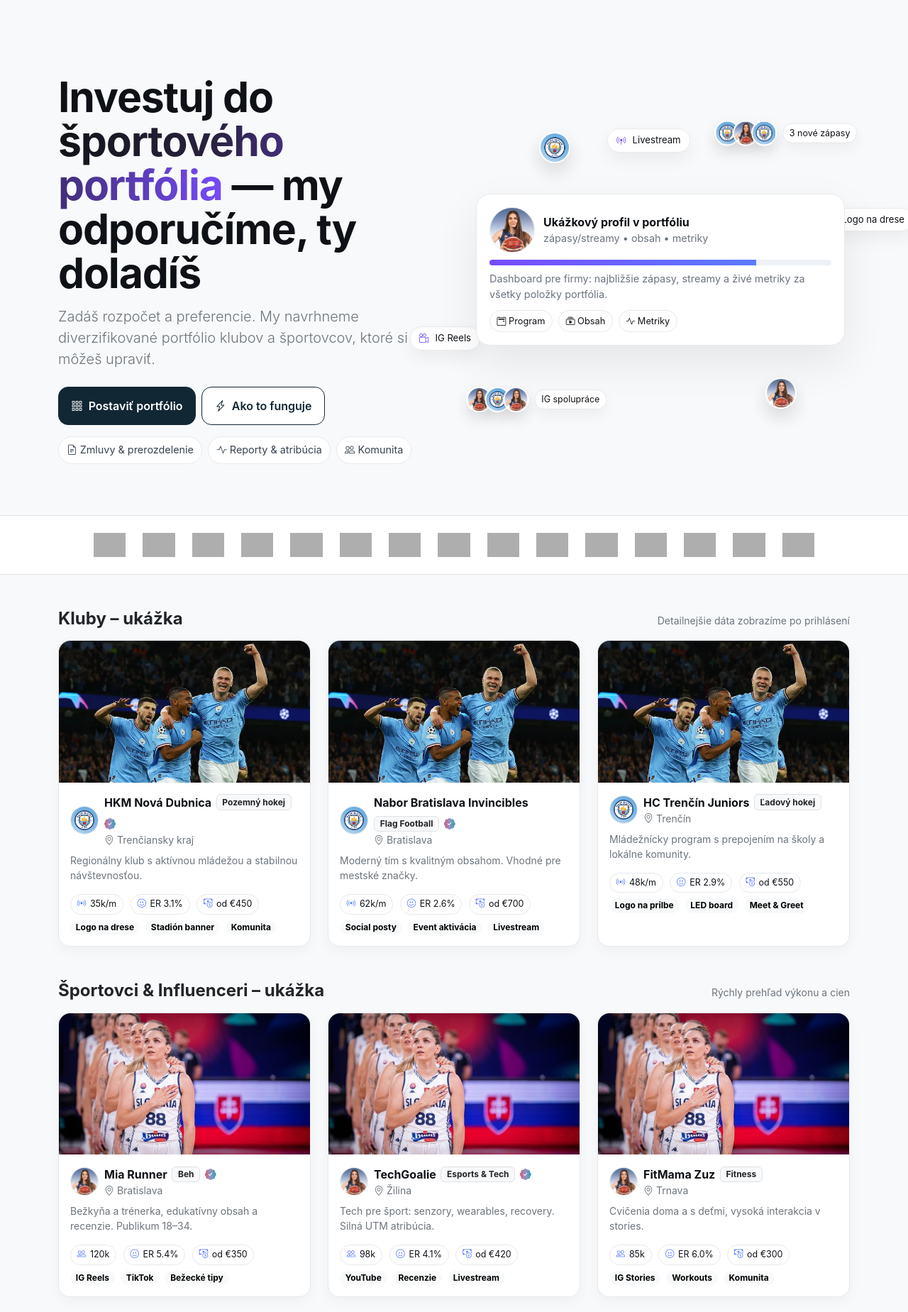
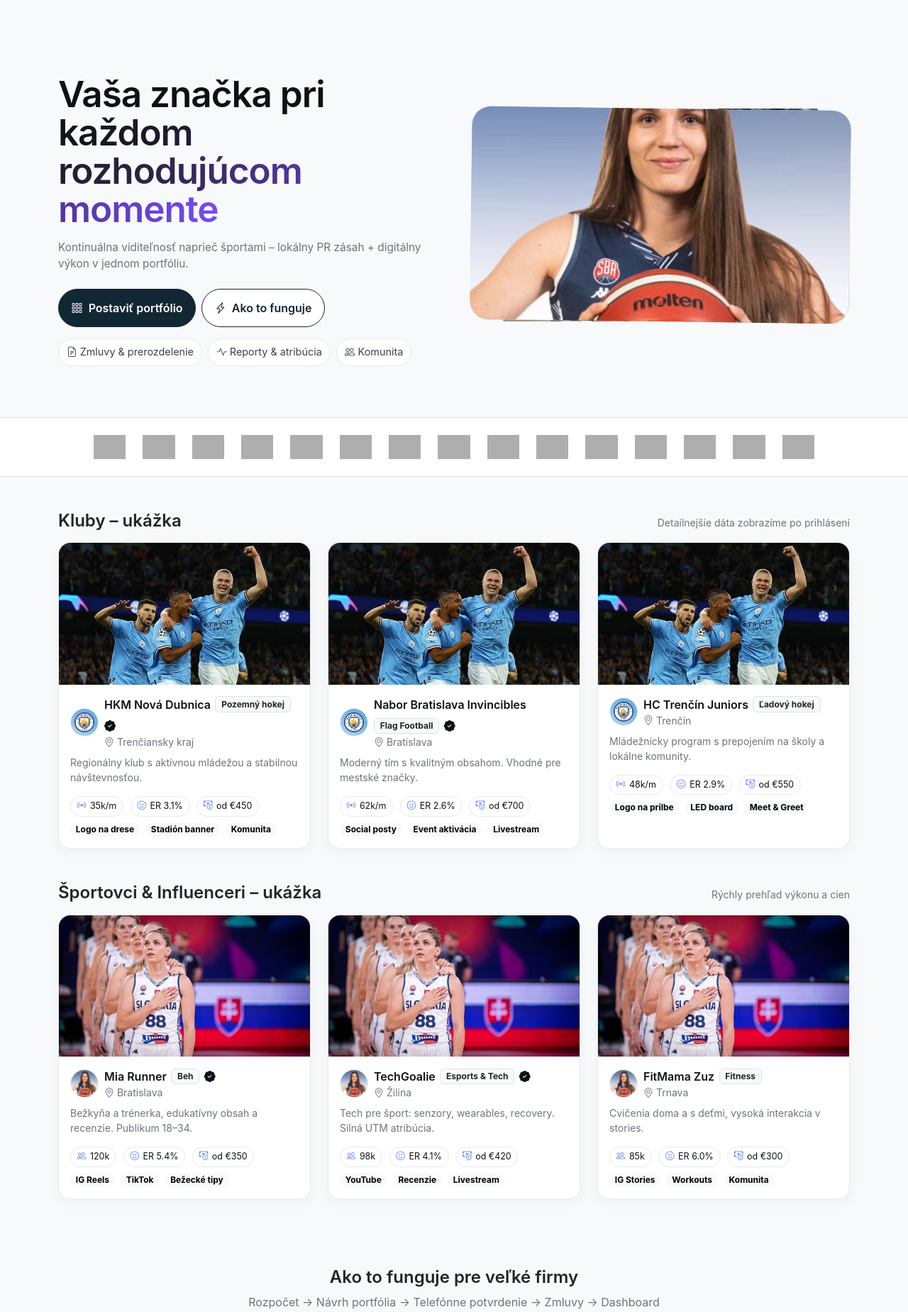
Before and after one commit to andreakollova/sponsor-platforma, a Flask app: page / in a window 1280 px wide. Shown: the part 97-1946 px from the top of the page at 71% size. Run offline with Flask 3, Linux system fonts and the light colour scheme; grey boxes are pictures that could not be loaded.

Commit message:
index new

```diff
--- a/static/styles.css
+++ b/static/styles.css
@@ -1,11 +1,18 @@
 /* ========= Root palette ========= */
 :root{
-  --brand: #122734;      /* hlavná */
-  --brand-2: #774bfb;    /* akcent (koniec gradientu) */
+  --brand: #122734;
+  --brand-2: #774bfb;
   --border:#e6e9ee;
+  --btn-radius: 999px;
+
+  /* jemnejšie váhy nadpisov */
+  --w-hero: 600;
+  --w-title: 600;
 }
 
-body{ font-family: Inter, system-ui, -apple-system, Segoe UI, Roboto, "Helvetica Neue", Arial, "Noto Sans", "Liberation Sans", sans-serif; }
+body{
+  font-family: Inter, system-ui, -apple-system, Segoe UI, Roboto, "Helvetica Neue", Arial, "Noto Sans", "Liberation Sans", sans-serif;
+}
 
 /* ========= Navbar ========= */
 .glass-nav{
@@ -15,9 +22,10 @@
 }
 .brand-logo{ height:28px; width:auto; display:block; }
 
-/* ========= Buttons (zjednotené) ========= */
-.btn-xlg{ padding:.85rem 1.1rem; border-radius:14px; font-weight:600; }
-.btn-slim{ padding:.45rem .9rem; font-weight:600; }
+/* ========= Buttons ========= */
+.btn-xlg{ padding:.85rem 1.1rem; border-radius: var(--btn-radius); font-weight:600; }
+.btn-slim{ padding:.45rem .9rem;  border-radius: var(--btn-radius); font-weight:600; }
+
 .btn-brand{ background: var(--brand); color:#fff; border:1px solid var(--brand); }
 .btn-brand:hover{ filter:brightness(.95); color:#fff; }
 .btn-ghost-brand{ background:#fff; color:var(--brand); border:1px solid var(--brand); }
@@ -25,18 +33,28 @@
 .btn-ghost{ background:#fff; color:#111418; border:1px solid var(--border); }
 .btn-ghost:hover{ background:#f8fafc; }
 
-/* ========= Hero ========= */
-.hero-section{ margin-top:-70px; padding:6.5rem 0 4.5rem; }
+.btn-brand,.btn-ghost-brand,.btn-ghost{ border-radius: var(--btn-radius) !important; }
+
+/* ========= HERO ========= */
+.hero-section{ margin-top:-70px; padding:6.5rem 0 4.5rem; overflow: visible; }
 .hero-title{
-  font-size: clamp(36px, 4.6vw, 64px);
+  /* menší nadpis */
+  font-size: clamp(34px, 4vw, 56px);
   letter-spacing:-0.02em;
   color:#0e1116;
   line-height:1.05;
   margin-bottom:1rem;
+  font-weight: var(--w-hero);
 }
 .accent{
   background-image: linear-gradient(90deg,#111418 0%, #2a2240 40%, #774bfb 100%);
   -webkit-background-clip:text; -webkit-text-fill-color:transparent;
+}
+.hero-section .lead{
+  font-size: clamp(14px, 1.2vw, 18px);
+  font-weight: 400;
+  color: #374151;
+  line-height: 1.5;
 }
 .pill-row{ display:flex; flex-wrap:wrap; gap:.5rem; }
 .chip{
@@ -46,69 +64,60 @@
   background:#fff; color:#374151; font-size:.9rem;
 }
 
-/* stage drží pevný layout, floats sú absolútne mimo karty */
-.hero-stage{
-  position:relative;
-  height:360px;           /* fix výšky kvôli stabilite */
-  display:flex; align-items:center; justify-content:center;
-}
-.hero-floats{ position:absolute; inset:0; pointer-events:none; z-index:2; }
-.hero-card{
-  position:relative;
-  z-index:3;
-  width:min(520px, 100%);
-  background:#ffffff;
-  border:1px solid var(--border);
-  border-radius:20px;
-  box-shadow:0 24px 60px rgba(3,10,20,.08);
-  padding:18px;
+/* === FULL PHOTO (no card look) ======================================= */
+.hero-media{
+  position: relative;
+  width: 100%;
+  max-width: 720px;              /* drží šírku v pravom stĺpci */
+  aspect-ratio: 16 / 9;
+  margin-inline: auto;
+  overflow: visible;             /* aby tagy mohli byť mimo */
+  isolation: isolate;            /* vlastný stacking context */
 }
 
-/* hero card content */
-.hc-head{ display:flex; align-items:center; gap:12px; margin-bottom:10px; }
-.hc-avatar{ width:64px; height:64px; border-radius:50%; border:1px solid var(--border); object-fit:cover; }
-.hc-title{ font-weight:700; color:#0e1116; }
-.hc-sub{ color:#6b7280; font-size:.9rem; }
-.hc-progress{ height:8px; background:#eef2f7; border-radius:999px; overflow:hidden; margin:10px 0 8px; }
-.hc-progress span{ display:block; height:100%; background:linear-gradient(90deg,#774bfb,#5b7cff); }
-.hc-desc{ color:#6b7280; font-size:.9rem; margin:0; }
-.hc-mini{ display:flex; gap:8px; margin-top:12px; }
-.hc-chip{
-  font-size:.8rem; color:#0e1116; background:#fff; border:1px solid var(--border);
-  padding:.3rem .6rem; border-radius:999px;
+/* tvrdý reset: žiadny rám, žiadny tieň, iba jemné zaoblenie */
+.hero-media > img{
+  display:block;
+  width:100%;
+  height:100%;
+  object-fit: cover;
+  background: transparent !important;
+  border: 0 !important;
+  box-shadow: none !important;
+  border-radius: 26px;           /* len jemné zaoblenie */
+  clip-path: inset(0 round 26px);/* čistý rez hrán pre vločkové tagy */
 }
 
-/* floats — konzistentne rozmiestnené */
+/* === Floating avatars – pri rohoch, tesne mimo fotky ================== */
 .orbit-avatar{
-  position:absolute; width:44px; height:44px; border-radius:50%; border:2px solid #fff;
-  box-shadow:0 12px 28px rgba(0,0,0,.15); object-fit:cover; opacity:.98;
+  position:absolute;
+  width:48px; height:48px; border-radius:50%; border:2px solid #fff;
+  box-shadow:0 12px 28px rgba(0,0,0,.15);
+  object-fit:cover; pointer-events:none; z-index:3;
   animation: floatY 6s ease-in-out infinite, wiggle 10s ease-in-out infinite;
 }
-.oa-top{ top:-14px; left:18%; }
-.oa-bottom{ bottom:-16px; right:14%; animation-delay:1.2s; }
+.oa-tl{ top:0; left:0; transform:translate(-40%, -40%); }
+.oa-br{ bottom:0; right:0; transform:translate(40%, 40%); animation-delay:1.2s; }
 
-.group-avatars{ position:absolute; display:flex; align-items:center; gap:0; animation: drift 9s ease-in-out infinite; }
-.group-avatars img{ width:36px; height:36px; border-radius:50%; border:2px solid #fff; box-shadow:0 10px 20px rgba(0,0,0,.12); }
-.group-avatars img + img{ margin-left:-10px; }
-.stack-tag{ margin-left:8px; background:#fff; border:1px solid var(--border); border-radius:999px; padding:.2rem .55rem; font-size:.78rem; color:#0e1116; box-shadow:0 8px 20px rgba(0,0,0,.05); }
-.ga-rt{ top:-26px; right:-8px; }
-.ga-lb{ bottom:-28px; left:-10px; animation-delay:1s; }
-
+/* === Orbit chips – 3 kusy, striktne MIMO hrán obrázka ================= */
 .orbit-chip{
-  position:absolute; background:#fff; border:1px solid var(--border); border-radius:999px;
-  padding:.38rem .75rem; font-size:.82rem; color:#0e1116; box-shadow:0 10px 24px rgba(0,0,0,.06);
+  position:absolute; z-index:3; pointer-events:none;
+  background:#fff; border:1px solid var(--border); border-radius:999px;
+  padding:.42rem .8rem; font-size:.84rem; color:#0e1116;
+  box-shadow:0 10px 24px rgba(0,0,0,.06);
   animation:bob 7.5s ease-in-out infinite;
 }
 .orbit-chip i{ margin-right:.35rem; color:var(--brand-2); }
-.oc-top{ top:-18px; left:36%; }
-.oc-right{ top:26%; right:-90px; }
-.oc-left{ bottom:18%; left:-86px; }
 
-/* float animácie */
+/* ukotvenie tak, aby nešli do ľavého textového stĺpca */
+.oc-top  { top:0;    left:50%; transform:translate(-50%, -120%); }
+.oc-left { top:50%;  left:0;   transform:translate(-110%, -50%); }
+.oc-right{ top:50%;  right:0;  transform:translate(110%, -50%); }
+
+/* animácie */
 @keyframes floatY{ 0%{transform:translateY(0)} 50%{transform:translateY(-10px)} 100%{transform:translateY(0)} }
 @keyframes wiggle{ 0%{transform:rotate(0)} 50%{transform:rotate(.8deg)} 100%{transform:rotate(0)} }
 @keyframes bob{ 0%,100%{transform:translateY(0)} 50%{transform:translateY(-8px)} }
-@keyframes drift{ 0%{transform:translate(0,0)} 50%{transform:translate(4px,-8px)} 100%{transform:translate(0,0)} }
 
 /* ========= Listing cards ========= */
 .listing-card{
@@ -118,7 +127,7 @@
 }
 .listing-card:hover{ transform:translateY(-4px); box-shadow:0 14px 32px rgba(0,0,0,.08); }
 .lc-avatar{ width:40px; height:40px; border-radius:50%; border:1px solid var(--border); object-fit:cover; }
-.lc-title{ font-weight:700; color:#0e1116; display:flex; align-items:center; gap:.4rem; flex-wrap:wrap; }
+.lc-title{ font-weight:var(--w-title); color:#0e1116; display:flex; align-items:center; gap:.4rem; flex-wrap:wrap; }
 
 .mini-kpis{ display:flex; flex-wrap:wrap; gap:.4rem .6rem; }
 .mini{
@@ -134,11 +143,6 @@
 .tbadge{ width:76px; height:76px; display:grid; place-items:center; background:#fff; border:1px solid var(--border); border-radius:18px; box-shadow:0 6px 18px rgba(0,0,0,.05) inset; position:relative; margin:0 auto; }
 .tnum{ position:absolute; top:-12px; left:-12px; width:32px; height:32px; display:grid; place-items:center; border-radius:12px; background:#f5f0ff; color:#774bfb; font-weight:700; }
 .tconnector span{ display:block; height:4px; width:100px; background:linear-gradient(90deg,#e9e3ff,#dcd6ff); border-radius:999px; opacity:.8; }
-
-.verified-gradient{
-  background: linear-gradient(90deg, #d75a7b, #9096c6, #2c9dae);
-  -webkit-background-clip:text; -webkit-text-fill-color:transparent;
-}
 
 /* ========= Partners ========= */
 .partners-row .partner-icon{
@@ -183,19 +187,53 @@
 .site-footer-dark .footer-bottom-link{ color:#e9eef5; opacity:.85; text-decoration:none; }
 .site-footer-dark .footer-bottom-link:hover{ opacity:1; text-decoration:underline; }
 
+/* ========= Typografia – jemnejšie váhy ========= */
+h1, h2, h3, h4, h5, h6{ font-weight: var(--w-title); }
+h1.fw-bold, h2.fw-bold, h3.fw-bold, h4.fw-bold, h5.fw-bold, h6.fw-bold,
+.h1.fw-bold, .h2.fw-bold, .h3.fw-bold, .h4.fw-bold, .h5.fw-bold, .h6.fw-bold{
+  font-weight: var(--w-title) !important;
+}
+
 /* ========= Responsive ========= */
 @media (max-width: 1200px){
-  .oc-right{ right:-60px; }
-  .oc-left{ left:-56px; }
+  .oc-left { transform:translate(-100%, -50%); }
+  .oc-right{ transform:translate(100%, -50%); }
+  .oc-top  { transform:translate(-50%, -110%); }
 }
 @media (max-width: 992px){
   .timeline-steps{ grid-template-columns:1fr; }
   .tconnector{ display:none; }
-  .hero-stage{ height:320px; }
-  /* menej rušivé prvky na mobile */
-  .oc-right,.oc-left{ display:none; }
+
+  /* menej rušivé prvky na mobile: horný tag + 1 avatar */
+  .oc-left,.oc-right{ display:none; }
+  .oa-br{ display:none; }
+  .hero-media{ aspect-ratio: 16 / 11; }
 }
 @media (max-width: 576px){
-  .hero-stage{ height:300px; }
   .btn-xlg{ width:100%; }
 }
+
+.hero-img{
+  display:block;
+  width:100%;
+  height:100%;
+  object-fit:cover;
+  border-radius:26px;
+  background:transparent;
+  border:0;
+  box-shadow:none;
+  filter:none;
+}
+
+/* === HERO hard reset (kill any card look) === */
+.hero-media,
+.hero-media > *{
+  box-shadow: none !important;
+  background: transparent !important;
+  border: 0 !important;
+  filter: none !important;
+}
+.hero-media::before,
+.hero-media::after{
+  content: none !important;
+}
--- a/templates/index.html
+++ b/templates/index.html
@@ -61,14 +61,13 @@
     <section class="hero-section">
       <div class="container">
         <div class="row align-items-center g-lg-5 g-4">
-          <!-- Text -->
+          <!-- Left: copy -->
           <div class="col-lg-6">
             <h1 class="hero-title fw-bold mb-3">
-              Investuj do <span class="accent">športového portfólia</span> — my odporučíme, ty doladíš
+              Vaša značka pri <span class="accent">každom rozhodujúcom momente</span>
             </h1>
             <p class="lead text-secondary mb-4">
-              Zadáš rozpočet a preferencie. My navrhneme diverzifikované portfólio
-              klubov a športovcov, ktoré si môžeš upraviť.
+              Kontinuálna viditeľnosť naprieč športami – lokálny PR zásah + digitálny výkon v jednom portfóliu.
             </p>
 
             <div class="d-flex flex-wrap gap-2 mb-3">
@@ -87,65 +86,24 @@
             </div>
           </div>
 
-          <!-- Card + floating ecosystem (pevný layout) -->
+          <!-- Right: full photo (NO card) + floating tags/avatars outside -->
           <div class="col-lg-6">
-            <div class="hero-stage">
-              <!-- floating items OUTSIDE card (z-index nad) -->
-              <div class="hero-floats">
-                <!-- stack vpravo hore -->
-                <div class="stack group-avatars ga-rt">
-                  <img src="{{ url_for('static', filename='profileimages/profile.png') }}" alt="">
-                  <img src="{{ url_for('static', filename='profileimages/influencer.png') }}" alt="">
-                  <img src="{{ url_for('static', filename='profileimages/profile.png') }}" alt="">
-                  <span class="stack-tag">3 nové zápasy</span>
-                </div>
-                <!-- stack vľavo dole -->
-                <div class="stack group-avatars ga-lb">
-                  <img src="{{ url_for('static', filename='profileimages/influencer.png') }}" alt="">
-                  <img src="{{ url_for('static', filename='profileimages/profile.png') }}" alt="">
-                  <img src="{{ url_for('static', filename='profileimages/influencer.png') }}" alt="">
-                  <span class="stack-tag">IG spolupráce</span>
-                </div>
+            <figure class="hero-media">
+              <img class="hero-img" src="{{ url_for('static', filename='hero-photo.png') }}" alt="Športový vizuál" loading="eager">
 
-                <!-- chips -->
-                <div class="orbit-chip oc-top"><i class="bi bi-broadcast-pin"></i> Livestream</div>
-                <div class="orbit-chip oc-right"><i class="bi bi-badge-ad"></i> Logo na drese</div>
-                <div class="orbit-chip oc-left"><i class="bi bi-camera-reels"></i> IG Reels</div>
+              <div class="orbit-chip oc-top"><i class="bi bi-broadcast-pin"></i> Livestream</div>
+              <div class="orbit-chip oc-left"><i class="bi bi-badge-ad"></i> Logo na drese</div>
+              <div class="orbit-chip oc-right"><i class="bi bi-camera-reels"></i> IG Reels</div>
 
-                <!-- single avatars pre hĺbku -->
-                <img class="orbit-avatar oa-top" src="{{ url_for('static', filename='profileimages/profile.png') }}" alt="">
-                <img class="orbit-avatar oa-bottom" src="{{ url_for('static', filename='profileimages/influencer.png') }}" alt="">
-              </div>
-
-              <!-- samotná karta -->
-              <div class="hero-card">
-                <div class="hc-head">
-                  <img src="{{ url_for('static', filename='profileimages/influencer.png') }}" class="hc-avatar" alt="">
-                  <div class="hc-txt">
-                    <div class="hc-title">Ukážkový profil v portfóliu</div>
-                    <div class="hc-sub">zápasy/streamy • obsah • metriky</div>
-                  </div>
-                </div>
-                <div class="hc-progress">
-                  <span style="width:78%"></span>
-                </div>
-                <p class="hc-desc">
-                  Dashboard pre firmy: najbližšie zápasy, streamy a živé metriky za všetky položky portfólia.
-                </p>
-
-                <!-- mini karty funkcionalít vnútri karty, aby to držalo kompozíciu -->
-                <div class="hc-mini">
-                  <div class="hc-chip"><i class="bi bi-calendar2-event"></i> Program</div>
-                  <div class="hc-chip"><i class="bi bi-collection-play"></i> Obsah</div>
-                  <div class="hc-chip"><i class="bi bi-activity"></i> Metriky</div>
-                </div>
-              </div>
-            </div>
+              <img class="orbit-avatar oa-tl" src="{{ url_for('static', filename='profileimages/profile.png') }}" alt="">
+              <img class="orbit-avatar oa-br" src="{{ url_for('static', filename='profileimages/influencer.png') }}" alt="">
+            </figure>
           </div>
-          <!-- /right -->
         </div>
       </div>
     </section>
+
+
 
     <!-- PARTNERS -->
     <section class="py-4 bg-white border-top border-bottom">
```
Also changed, not shown: static/hero-photo.png (added).
